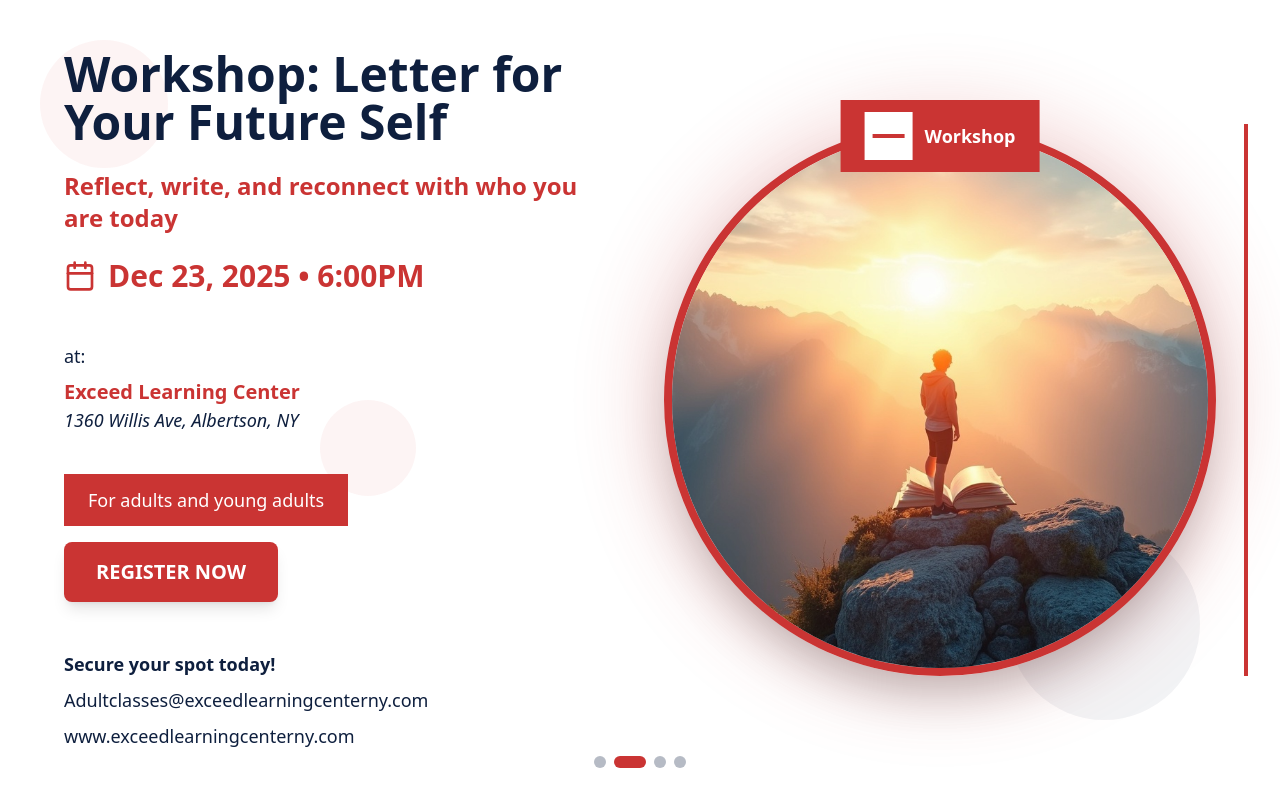
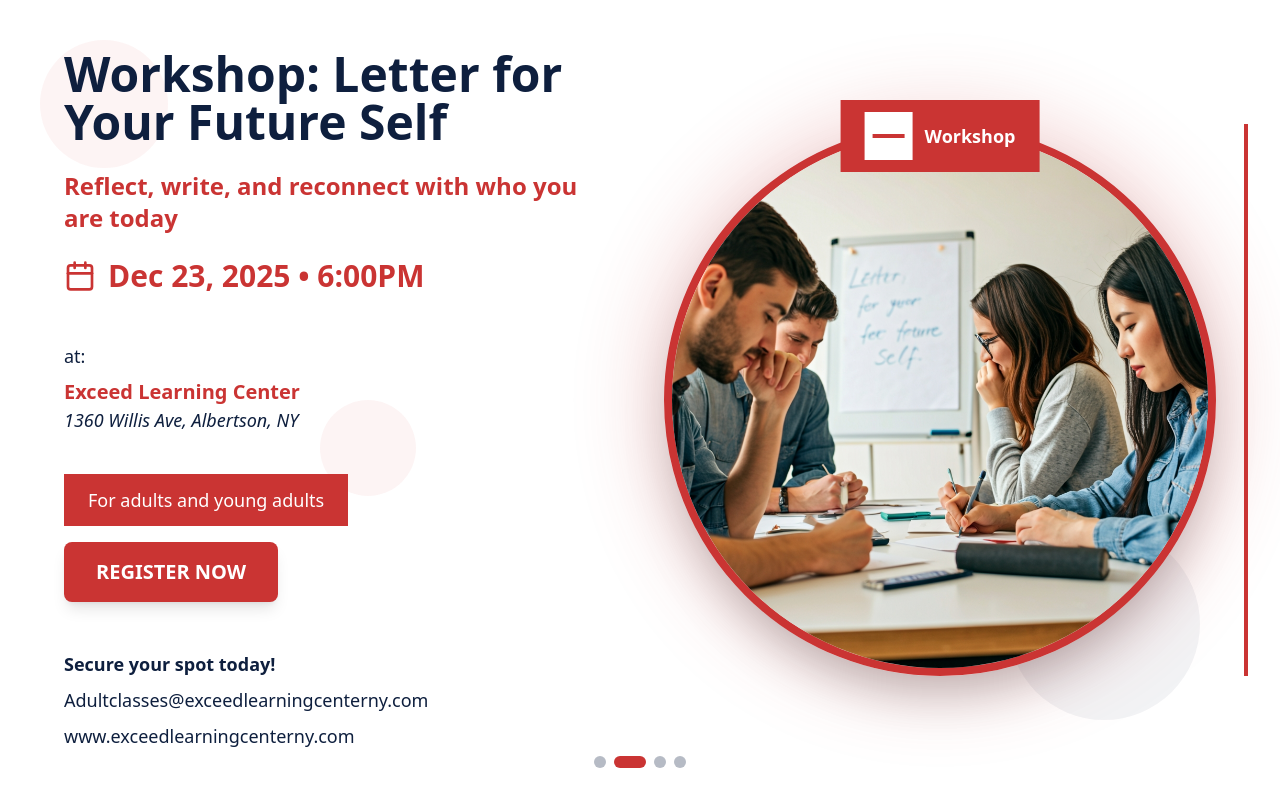
Before and after one commit to phcodesage/WORKSHOPS-MASTERCLASS, a React (Vite) app: page / in a window 1280 px wide. Shown: the part 800-1600 px from the top of the page. Built offline with nearby package versions, Linux system fonts and the light colour scheme.

Commit message:
added: year in review, future self and goals with souls images

```diff
--- a/src/App.tsx
+++ b/src/App.tsx
@@ -2,9 +2,9 @@ import { Calendar } from 'lucide-react';
 import Lenis from 'lenis';
 import { useState, useEffect } from 'react';
 
-import img2 from './images/2.jpg';
+
 import img3 from './images/3.png';
-import img4 from './images/4.png';
+
 import img5 from './images/5.jpg';
 
 import img7 from './images/7.png';
@@ -46,7 +46,7 @@ const workshops = [
   }
 ];
 
-const localImages = [goalsWithSoulsImg, img2, img3, img4, img5, futureSelfImg, img7, yearInReviewImg];
+const localImages = [goalsWithSoulsImg, futureSelfImg, img3, yearInReviewImg, img5, futureSelfImg, img7, yearInReviewImg];
 
 function App() {
   const [activeSection, setActiveSection] = useState(0);
```
